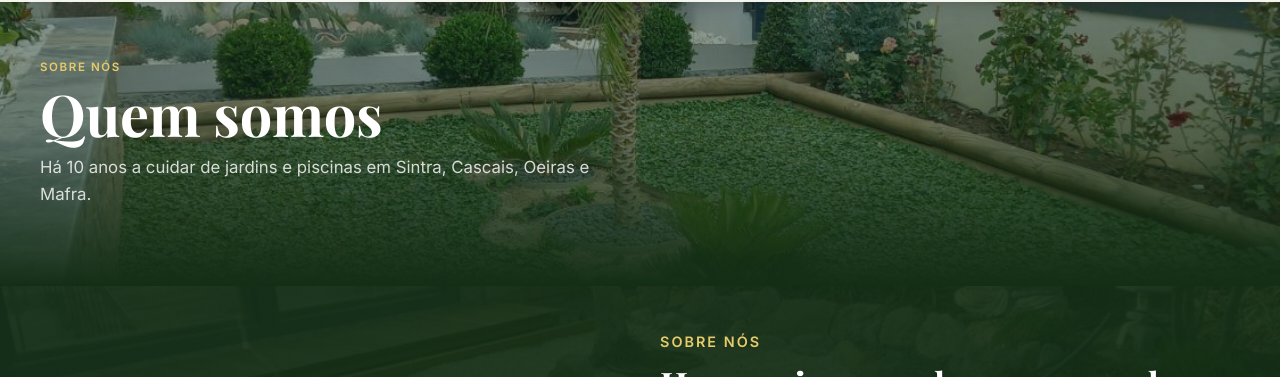
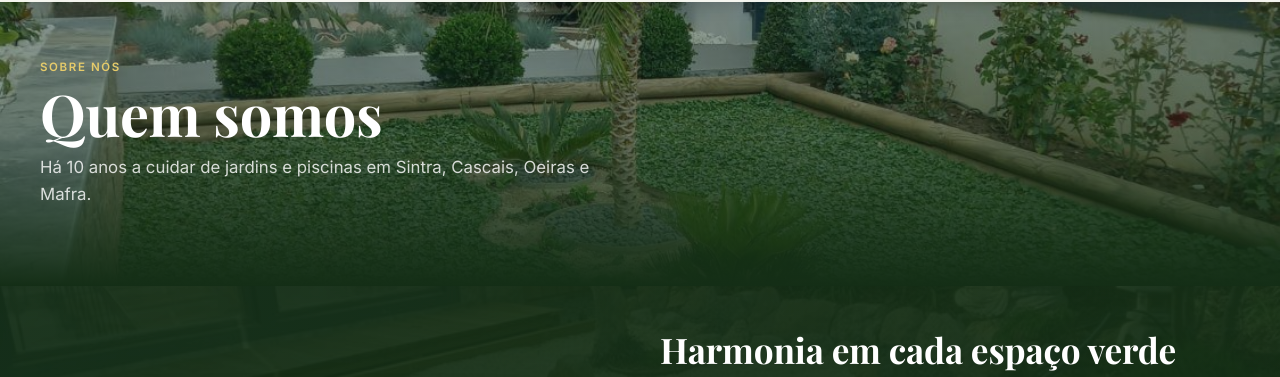
Before and after one commit to inesmachado15/floreseser, a plain HTML site: page sobre.html in a window 1280 px wide. Shown: the part 82-459 px from the top of the page. Drawn offline with nearby package versions, Linux system fonts and the light colour scheme.

Commit message:
Tirar títulos repetidos em Orçamento e Sobre nós

```diff
--- a/sobre.html
+++ b/sobre.html
@@ -56,7 +56,7 @@
       <p class="slogan">Sinta a harmonia no seu jardim.</p>
     </div>
     <div>
-      <p class="eyebrow">Sobre nós</p>
+
       <h2>Harmonia em cada espaço verde</h2>
       <p>A <strong>Flores &amp; Ser</strong> é uma empresa especializada na criação, conservação e manutenção integral de jardins e piscinas, dotada de uma equipa motivada e experiente que dá sempre o seu melhor.</p>
       <p>O nosso objetivo é trazer harmonia a cada espaço e criar ambientes que despertem os melhores sentimentos em quem os vive e visita.</p>
```
